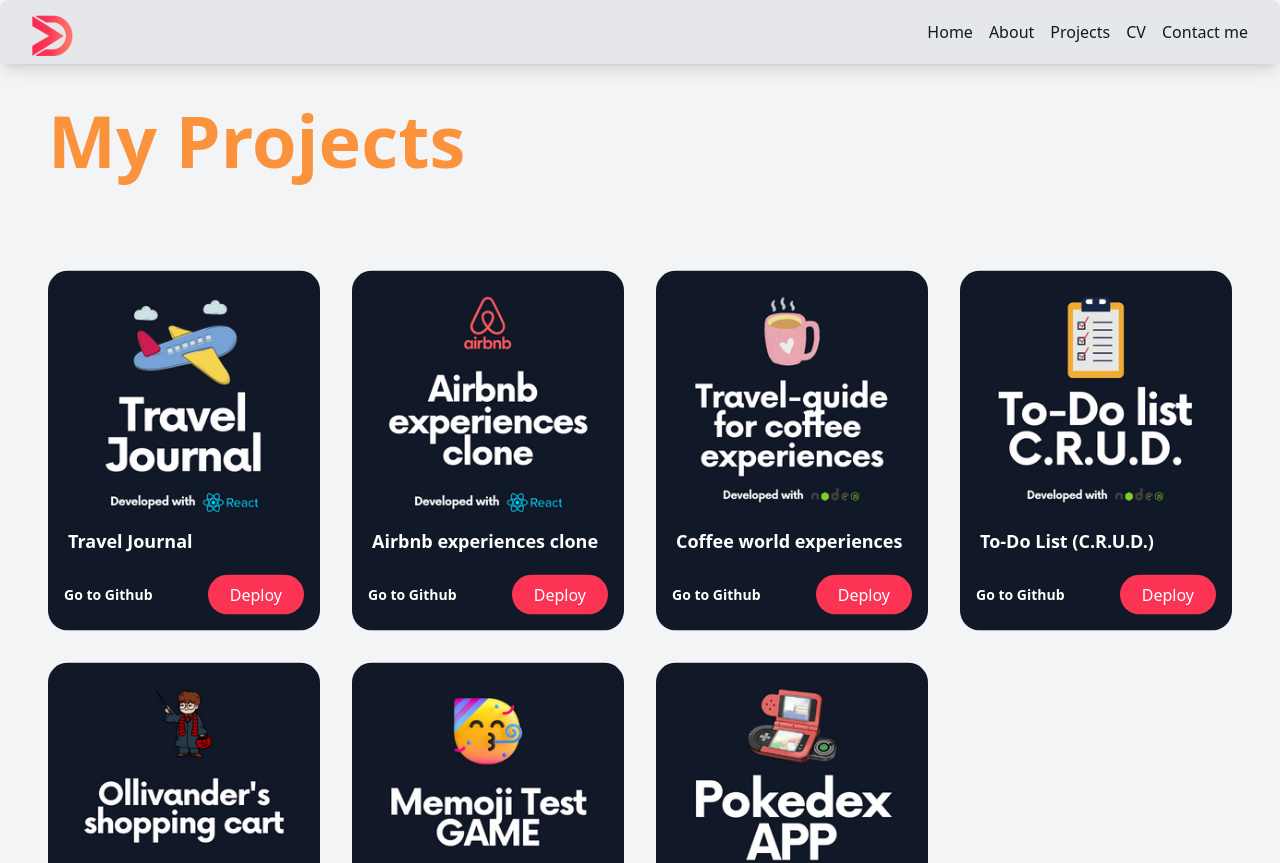
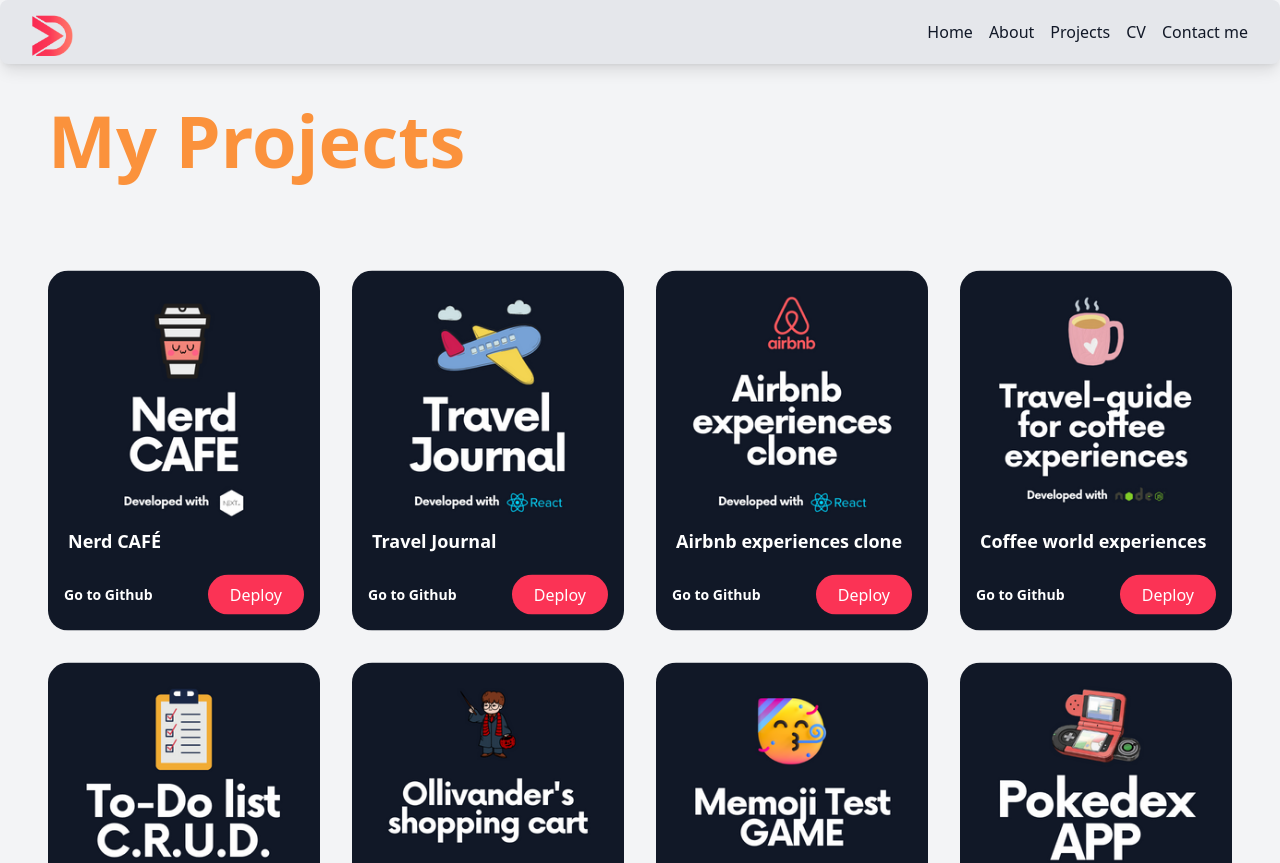
Before and after one commit to DaianaArena/my-portfolio-v2, a Next.js app: page /projects in a window 1280 px wide. Shown: the top 863 px of the page. Built offline with nearby package versions, Linux system fonts and the light colour scheme.

Commit message:
adding projects

```diff
--- a/src/app/projects/page.tsx
+++ b/src/app/projects/page.tsx
@@ -10,12 +10,22 @@
 import memojiImage from '../../../public/projects/memoji.png'
 import coffeeImage from '../../../public/projects/coffee.png'
 import experiencesImage from '../../../public/projects/experiences.png'
+import nerdcafe from '../../../public/projects/nerdcafe.png'
 
 
 //List of my projects
 const Projects = [
   {
     key: 0,
+    title: "Nerd CAFÉ",
+    description: "This project is a cozy coffee shop and coworking simulation where you can also find games and IT-News.",
+    repo: "https://github.com/DaianaArena/nerdcafe",
+    deploy: "https://nerdcafecowork.vercel.app/",
+    img: nerdcafe
+
+  },
+  {
+    key: 1,
     title: "Travel Journal",
     description: "This project is a responsive travel journal challenge from Scrimba, where I used React.js, SASS, and Bootstrap to create a dynamic and visually appealing travel journal web application.",
     repo: "https://github.com/DaianaArena/travel-journal",
@@ -24,7 +34,7 @@
 
   },
   {
-    key: 1,
+    key: 2,
     title: "Airbnb experiences clone",
     description: "This project is a clone of the popular platform, AirBnB experiences, built using ReactJS. With this clone, users can easily explore and book unique experiences offered by local hosts in various destinations. The use of ReactJS also ensures fast rendering times, making the user experience seamless and enjoyable.",
     repo: "https://github.com/DaianaArena/airbnb-experiences-clone",
@@ -32,7 +42,7 @@
     img: experiencesImage
   },
   {
-    key: 2,
+    key: 3,
     title: "Coffee world experiences",
     description: "This JS vainilla project is designed to provide a seamless and intuitive user experience for exploring the world's best coffee destinations. So come on in, grab a cup of joe, and start exploring with me!",
     repo: "https://github.com/DaianaArena/coffee-world-experiences",
@@ -41,7 +51,7 @@
   },
 
   {
-    key: 3,
+    key: 4,
     title: "To-Do List (C.R.U.D.)",
     description: "This is a Node.js CRUD app that allows you to create, read, update, and delete items of a list. With this app, you can easily add, view, update, and delete data, with a simple and intuitive CLI interface. Get started with managing your data today!",
     repo: "https://github.com/DaianaArena/to-do-list-crud",
@@ -50,7 +60,7 @@
   },
 
   {
-    key: 4,
+    key: 5,
     title: "Ollivander's shopping cart",
     description: "This project showcases a basic implementation of an online shopping cart for Harry Potter's Olivander's store using vanilla JavaScript. Users can add and remove items from the cart, adjust quantities, and view the total price. The goal of this project is to provide an easy-to-understand example of how to create a functional shopping cart.",
     repo: "https://github.com/DaianaArena/ollivanders-shopping-cart",
@@ -58,7 +68,7 @@
     img: shopImage
   },
   {
-    key: 5,
+    key: 6,
     title: "Memoji-Test",
     description: "MemoTest with Emojis is a fun and addictive game built entirely with vanilla JavaScript. The game challenges players to test their memory and pattern recognition skills by matching pairs of emojis hidden behind a grid of cards. With colorful and expressive emojis as the main visual element, this game offers a unique and engaging user experience.",
     repo: "https://github.com/DaianaArena/memoji-test",
@@ -66,7 +76,7 @@
     img: memojiImage
   },
   {
-    key: 6,
+    key: 7,
     title: "Pokedex APP",
     description: "This project is a Pokedex, built using HTML, CSS, and JavaScript, and powered by the PokeAPI REST service. The Pokedex allows users to search for and view information about different Pokemon, including their name, type, stats, and evolution chain.",
     repo: "https://github.com/DaianaArena/pokedex-v2",
```
Also changed, not shown: public/projects/nerdcafe.png (added).
